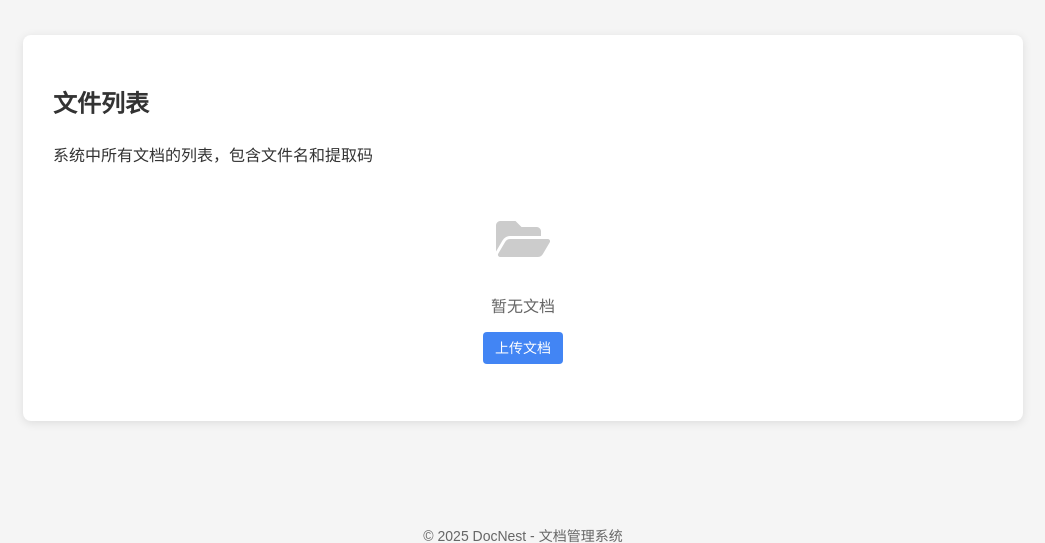
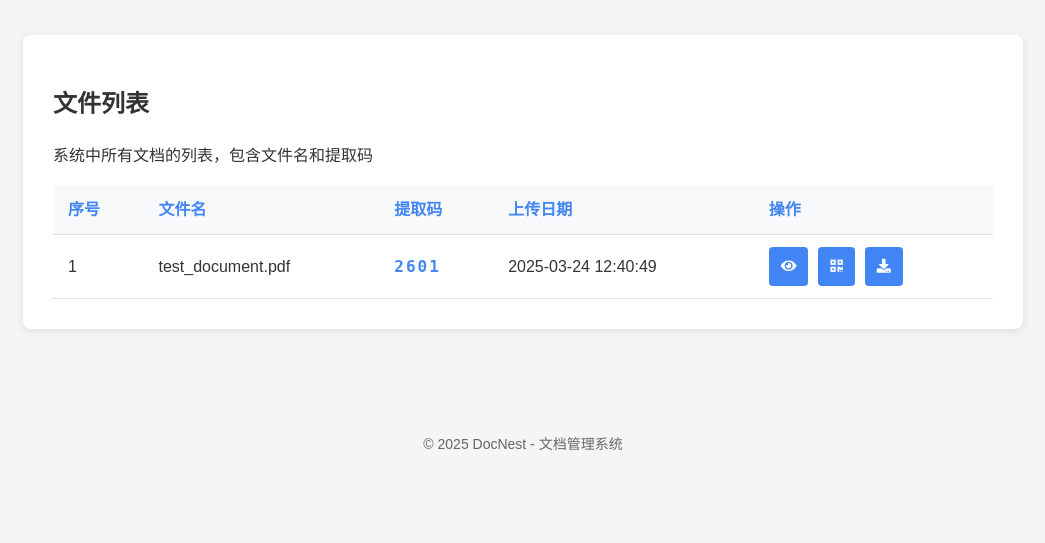
Before and after one commit to misuiRNA/DocNest, a Flask app: page /list in a window 1280 px wide. Shown: the part 192-735 px from the top of the page, without its empty margins (117-1162 px from the left). Run offline with Flask 2, Linux system fonts and the light colour scheme; data comes from the database, SQL or seed files in the repository; data that the repository does not hold is empty.

Commit message:
show qrcode in documents list

```diff
--- a/code/app.py
+++ b/code/app.py
@@ -47,17 +47,50 @@ def init_db():
 
     print(f"Database initialized at {os.path.abspath(DB_PATH)}")
 
-# Initialize database
-init_db()
-
 # Generate a random 4-digit extraction code
 def generate_extraction_code():
     return ''.join(random.choice(string.digits) for _ in range(4))
 
+# Initialize database
+init_db()
+
+# Add a test document if none exist
+def add_test_document():
+    conn = sqlite3.connect(DB_PATH)
+    cursor = conn.cursor()
+    cursor.execute('SELECT COUNT(*) FROM documents')
+    count = cursor.fetchone()[0]
+
+    if count == 0:
+        # Add a test document
+        test_filename = "test_document.pdf"
+        filename = "{}_{}".format(random.randint(10000, 99999), test_filename)
+        extraction_code = generate_extraction_code()
+
+        cursor.execute(
+            'INSERT INTO documents (filename, original_filename, extraction_code) VALUES (?, ?, ?)',
+            (filename, test_filename, extraction_code)
+        )
+        document_id = cursor.lastrowid
+        conn.commit()
+
+        # Generate QR code for test document
+        generate_qr_code(document_id, filename)
+
+        print(f"Added test document with ID: {document_id}")
+
+    conn.close()
+
 # Generate QR code for a document
 def generate_qr_code(document_id, filename):
     # Create QR code with the view URL
-    view_url = "{}view/{}".format(request.host_url, document_id)
+    try:
+        # Try to use request.host_url if in a request context
+        view_url = "{}view/{}".format(request.host_url, document_id)
+    except RuntimeError:
+        # If outside request context (e.g., during startup), use a default URL
+        view_url = "http://localhost:5000/view/{}".format(document_id)
+
     qr = qrcode.QRCode(
         version=1,
         error_correction=qrcode.constants.ERROR_CORRECT_L,
@@ -181,5 +214,29 @@ def query_document():
 def serve_pdf(filename):
     return send_from_directory('static/uploads', filename)
 
+@app.route('/qrcode/<int:document_id>')
+def get_qrcode(document_id):
+    conn = sqlite3.connect(DB_PATH)
+    cursor = conn.cursor()
+    cursor.execute('SELECT filename FROM documents WHERE id = ?', (document_id,))
+    result = cursor.fetchone()
+    conn.close()
+
+    if result:
+        filename = result[0]
+        # Generate QR code if it doesn't exist
+        qr_filename = "{}.png".format(filename.split('.')[0])
+        qr_path = os.path.join('static/qrcodes', qr_filename)
+
+        if not os.path.exists(qr_path):
+            generate_qr_code(document_id, filename)
+
+        return send_from_directory('static/qrcodes', qr_filename)
+    else:
+        abort(404)
+
+# Add test document after all functions are defined
+add_test_document()
+
 if __name__ == '__main__':
     app.run(debug=True)
--- a/code/templates/list.html
+++ b/code/templates/list.html
@@ -151,6 +198,12 @@
                                 <a href="/view/{{ doc.id }}" class="btn" title="查看文档">
                                     <i class="fas fa-eye"></i>
                                 </a>
+                                <button class="btn" title="查看二维码" onclick="showQRCode({{ doc.id }})">
+                                    <i class="fas fa-qrcode"></i>
+                                </button>
+                                <a href="/qrcode/{{ doc.id }}" class="btn" title="下载二维码" download="document-{{ doc.id }}-qrcode.png">
+                                    <i class="fas fa-download"></i>
+                                </a>
                             </td>
                         </tr>
                         {% endfor %}
@@ -171,5 +224,54 @@
             <p>&copy; 2025 DocNest - 文档管理系统</p>
         </div>
     </footer>
+
+    <!-- QR Code Modal -->
+    <div id="qrCodeModal" class="modal">
+        <div class="modal-content">
+            <span class="close" onclick="closeModal()">&times;</span>
+            <h3>文档二维码</h3>
+            <p>扫描二维码可直接访问文档</p>
+            <img id="qrCodeImage" src="" alt="文档二维码">
+            <div style="margin: 20px 0;">
+                <a id="downloadQRCode" href="#" class="download-btn" download>
+                    <i class="fas fa-download"></i> 下载二维码
+                </a>
+            </div>
+        </div>
+    </div>
+
+    <script>
+        // 显示二维码弹窗
+        function showQRCode(documentId) {
+            const modal = document.getElementById('qrCodeModal');
+            const qrCodeImage = document.getElementById('qrCodeImage');
+            const downloadLink = document.getElementById('downloadQRCode');
+
+            // 设置二维码图片源
+            const qrCodeUrl = `/qrcode/${documentId}`;
+            qrCodeImage.src = qrCodeUrl;
+
+            // 设置下载链接
+            downloadLink.href = qrCodeUrl;
+            downloadLink.setAttribute('download', `document-${documentId}-qrcode.png`);
+
+            // 显示弹窗
+            modal.style.display = 'block';
+        }
+
+        // 关闭弹窗
+        function closeModal() {
+            const modal = document.getElementById('qrCodeModal');
+            modal.style.display = 'none';
+        }
+
+        // 点击弹窗外部关闭弹窗
+        window.onclick = function(event) {
+            const modal = document.getElementById('qrCodeModal');
+            if (event.target == modal) {
+                modal.style.display = 'none';
+            }
+        }
+    </script>
 </body>
 </html>
```
Also changed, not shown: other parts of code/templates/list.html (+47 -0 lines).
